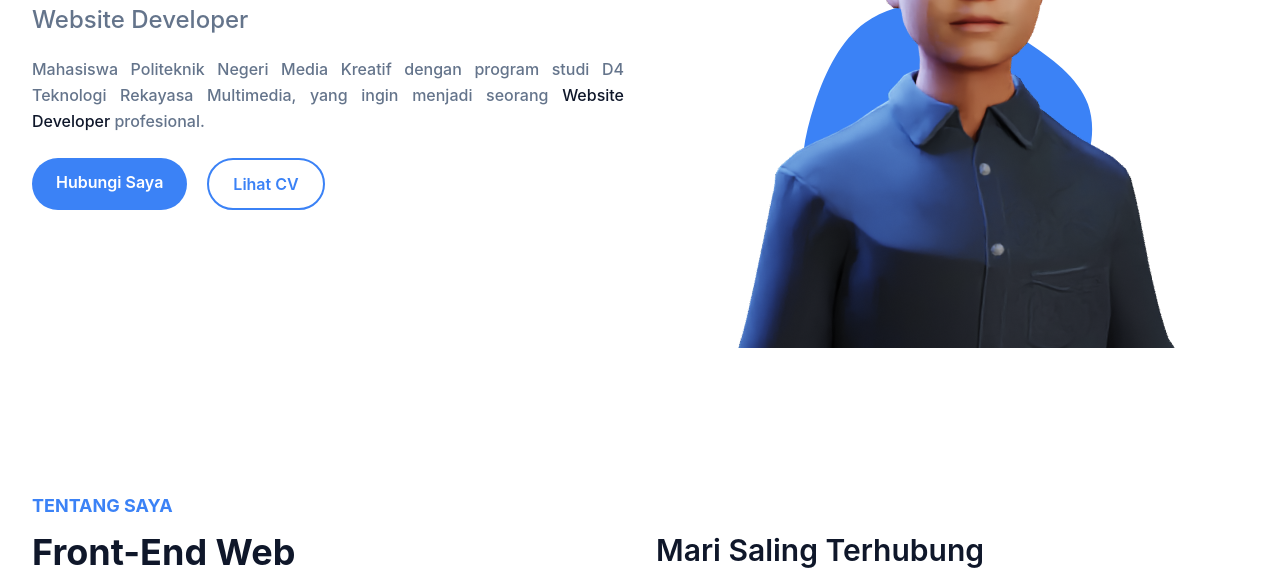
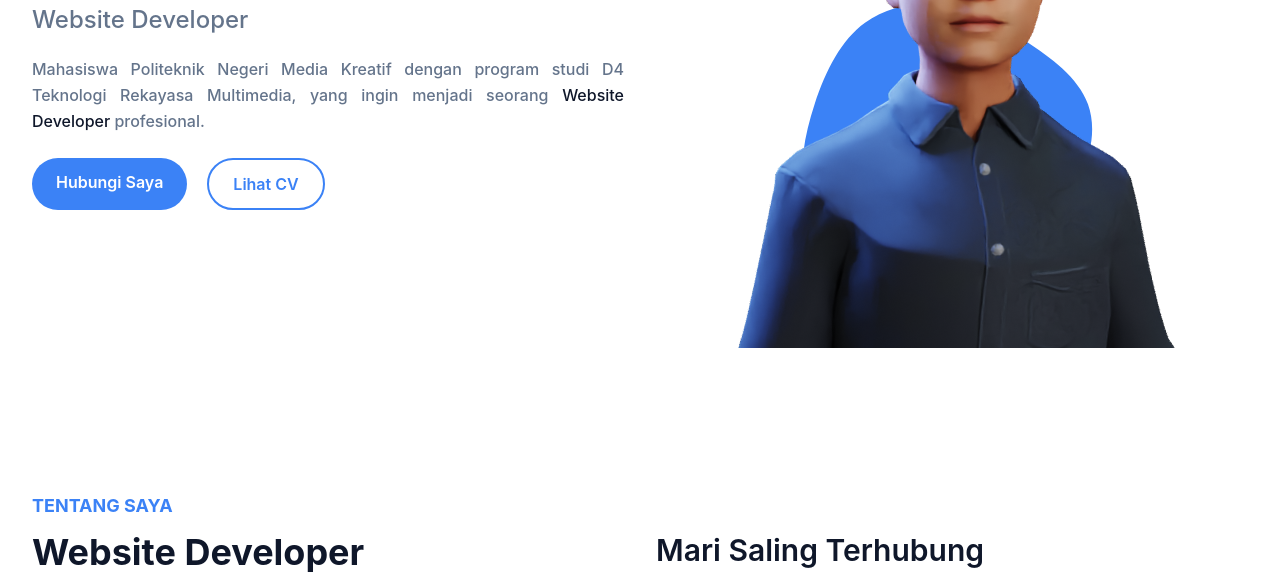
Before and after one commit to muhamadbagas/muhamadbagas.github.io, a website: page index.html in a window 1280 px wide. Shown: the part 358-935 px from the top of the page. Drawn offline with Linux system fonts and the light colour scheme.

Commit message:
update deskripsi web

```diff
--- a/index.html
+++ b/index.html
@@ -174,7 +174,7 @@
               Tentang Saya
             </h4>
             <h2 class="font-bold text-dark text-3xl mb-5 max-w-md lg:text-4xl">
-              Front-End Web Developer
+              Website Developer
             </h2>
             <p
               class="font-medium text-base text-secondary max-w-xl lg:text-lg text-justify"
```
